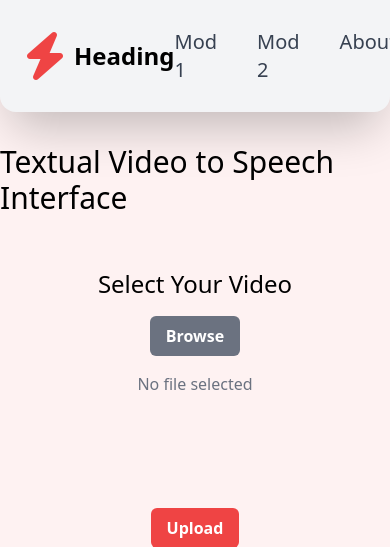
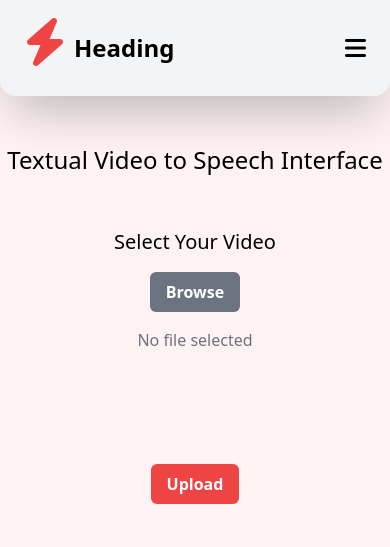
Before and after one commit to Guna-Pandi/MainProject-Phase2, a Flask app: page / in a window 390 px wide. Shown: the top 547 px of the page. Run offline with Flask 3, Linux system fonts and the light colour scheme.

Commit message:
Responsive Navbar

```diff
--- a/templates/mod1.html
+++ b/templates/mod1.html
@@ -12,9 +12,9 @@
   <body>
     <div class="container mx-auto mt-36">
       <div class="my-8 flex items-center justify-center pb-5">
-        <h2 class="text-3xl">Textual Video to Speech Interface</h2>
+        <h2 class="md:text-3xl text-2xl">Textual Video to Speech Interface</h2>
       </div>
-      <h3 class="text-2xl flex items-center justify-center">
+      <h3 class="md:text-2xl text-xl flex items-center justify-center ">
         Select Your Video
       </h3>
       <form
@@ -38,7 +38,7 @@
             class="hidden"
             onchange="displayFileInfo(this)"
           />
-          <span id="file-info" class="text-gray-500 pt-4 pb-5"
+          <span id="file-info" class="text-gray-500 pt-4 pb-5 "
             >No file selected</span
           >
           <video
--- a/templates/navbar.html
+++ b/templates/navbar.html
@@ -5,68 +5,59 @@
   <meta http-equiv="X-UA-Compatible" content="IE=edge" />
   <title>Navbar</title>
   <meta name="description" content="" />
-    <link
-      rel="stylesheet"
-      href="https://cdnjs.cloudflare.com/ajax/libs/font-awesome/6.5.1/css/all.min.css"
+  <link rel="stylesheet" href="https://cdnjs.cloudflare.com/ajax/libs/font-awesome/6.5.1/css/all.min.css"
     integrity="sha512-DTOQO9RWCH3ppGqcWaEA1BIZOC6xxalwEsw9c2QQeAIftl+Vegovlnee1c9QX4TctnWMn13TZye+giMm8e2LwA=="
-      crossorigin="anonymous"
-      referrerpolicy="no-referrer"
-    />
+    crossorigin="anonymous" referrerpolicy="no-referrer" />
   <meta name="viewport" content="width=device-width, initial-scale=1" />
-    <link
-      href="https://cdn.jsdelivr.net/npm/tailwindcss@2.2.19/dist/tailwind.min.css"
-      rel="stylesheet"
-    />
+  <link href="https://cdn.jsdelivr.net/npm/tailwindcss@2.2.19/dist/tailwind.min.css" rel="stylesheet" />
 </head>
 <body>
-    <header
-      class="fixed top-0 left-0 right-0 z-[1000] p-6 bg-gray-100 shadow-2xl rounded-b-2xl"
-    >
+  <header class="fixed top-0 left-0 right-0 z-[1000] p-6 bg-gray-100 shadow-2xl rounded-b-2xl">
     <div class="container mx-auto flex items-center justify-between">
       <div class="flex items-center gap-2">
-          <i
-            class="fa-sharp fa-solid fa-bolt text-5xl font-bold text-red-500"
-          ></i>
+        <i class="fa-sharp fa-solid fa-bolt text-5xl font-bold text-red-500 animate-bounce"></i>
         <a href="#" class="text-2xl font-sans font-semibold">Heading</a>
       </div>
-        <ul class="flex gap-10">
+      <ul class="hidden lg:flex gap-10">
         <li>
-            <a
-              class="text-gray-700 hover:text-red-500 text-xl font-medium"
-              href="#mod1"
-              >Mod 1</a
-            >
+          <a class="text-gray-700 hover:text-red-500 text-xl font-medium" href="#mod1">Mod 1</a>
         </li>
         <li>
-            <a
-              class="text-gray-700 hover:text-red-500 text-xl font-medium"
-              href="#"
-              >Mod 2</a
-            >
+          <a class="text-gray-700 hover:text-red-500 text-xl font-medium" href="#">Mod 2</a>
         </li>
         <li>
-            <a
-              class="text-gray-700 hover:text-red-500 text-xl font-medium"
-              href="#"
-              >About</a
-            >
+          <a class="text-gray-700 hover:text-red-500 text-xl font-medium" href="#">About</a>
         </li>
         <li>
-            <a
-              class="text-gray-700 hover:text-red-500 text-xl font-medium"
-              href="#"
-              >Contact</a
-            >
+          <a class="text-gray-700 hover:text-red-500 text-xl font-medium" href="#">Contact</a>
         </li>
       </ul>
-        <a
-          href="#"
-          class="bg-red-500 text-white px-4 py-2 rounded-md text-md font-bold cursor-pointer hover:bg-red-600"
-          >Get Started</a
-        >
+      <div class=" hidden lg:flex" >
+        <a href="#" class="bg-red-500 text-white px-4 py-2 rounded-md text-md font-bold cursor-pointer hover:bg-red-600">Get Started</a>
+      </div>
       <div class="text-2xl cursor-pointer lg:hidden">
         <i class="fa-solid fa-bars"></i>
       </div>
+
+      <!-- drop down menu -->
+      <div class="absolute right-8 top-16 w-96 bg-red-50 border-red-200 border-2 overflow-hidden  rounded-md  list-none hidden">
+        <li class="p-3 flex items-center justify-center">
+          <a class="text-gray-700 hover:text-red-500 text-xl font-medium " href="#mod1">Mod 1</a>
+        </li>
+        <li class="p-3 flex items-center justify-center">
+          <a class="text-gray-700 hover:text-red-500 text-xl font-medium " href="#">Mod 2</a>
+        </li>
+        <li class="p-3 flex items-center justify-center">
+          <a class="text-gray-700 hover:text-red-500 text-xl font-medium " href="#">About</a>
+        </li>
+        <li class="p-3 flex items-center justify-center">
+          <a class="text-gray-700 hover:text-red-500 text-xl font-medium " href="#">Contact</a>
+        </li>
+        <li class="p-3 flex items-center justify-center">
+          <a href="#" class="bg-red-500 text-white px-4 py-2 rounded-md text-md font-bold cursor-pointer w-full flex justify-center hover:bg-red-600">Get Started</a>
+        </li>
+      </div>
+
     </div>
   </header>
 </body>
```
Lines whose indentation alone changed are shown as unchanged.
